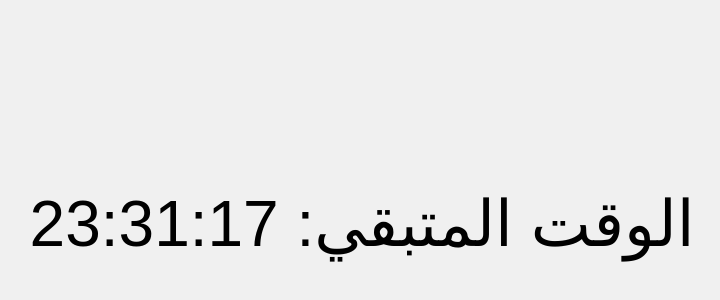
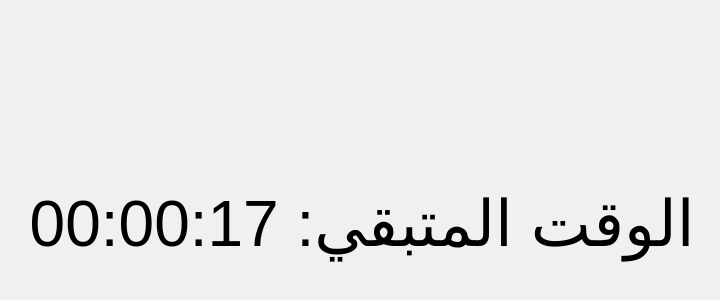
Before and after one commit to m0x8/MyBabyBirthday, a plain HTML site: page index.html in a window 1280 px wide. Shown: the part 166-466 px from the top of the page, without its empty margins (278-998 px from the left). Drawn offline with Linux system fonts and the light colour scheme.

Commit message:
Update index.html

```diff
--- a/index.html
+++ b/index.html
@@ -76,7 +76,7 @@
       const now = new Date(cairoTime);
 
       const midnight = new Date(now);
-      midnight.setHours(24, 0, 0, 0); // تعيين منتصف الليل
+      midnight.setHours(00, 29, 0, 0); // تعيين منتصف الليل
 
       const diff = midnight - now;
 
```
